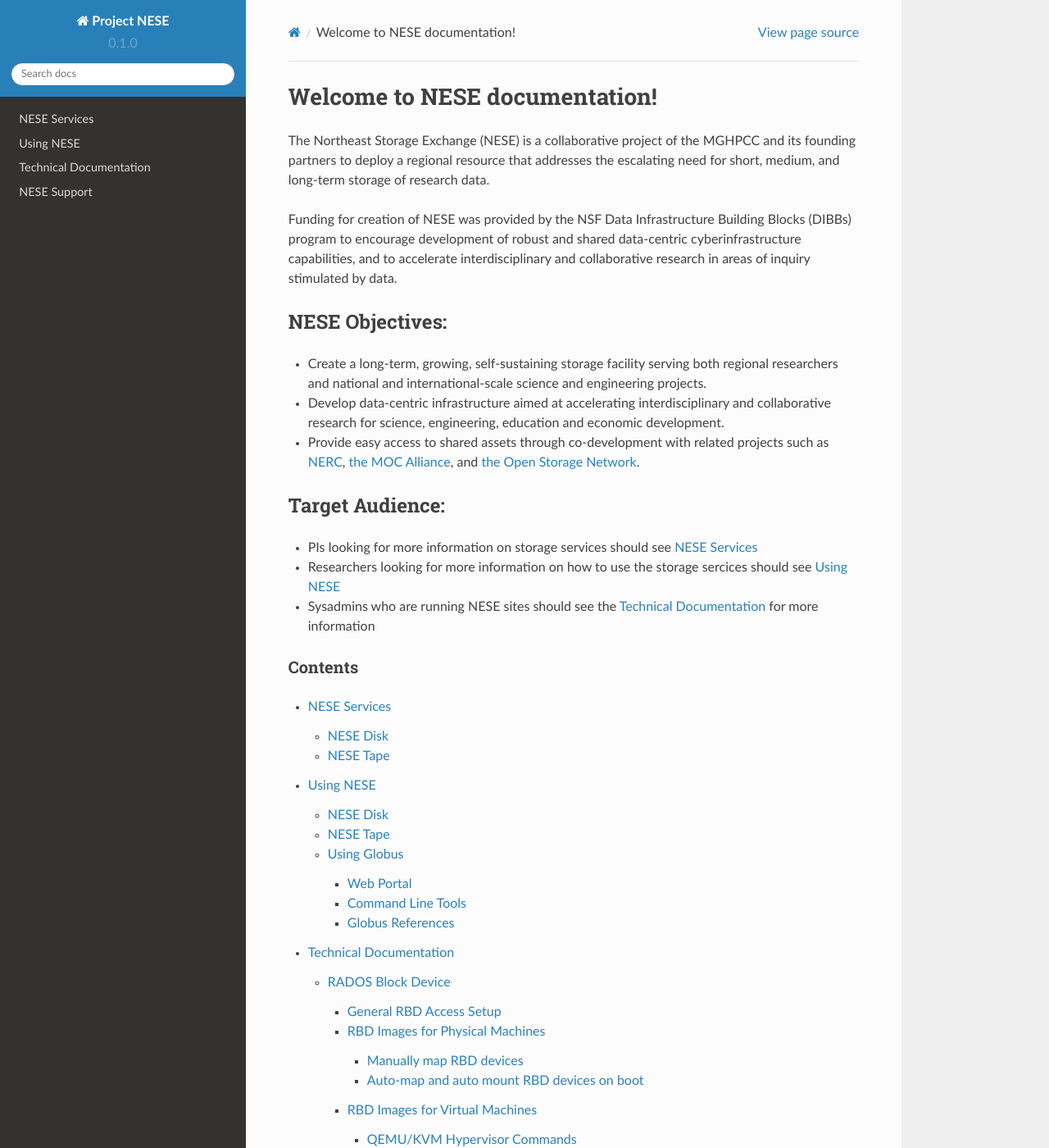
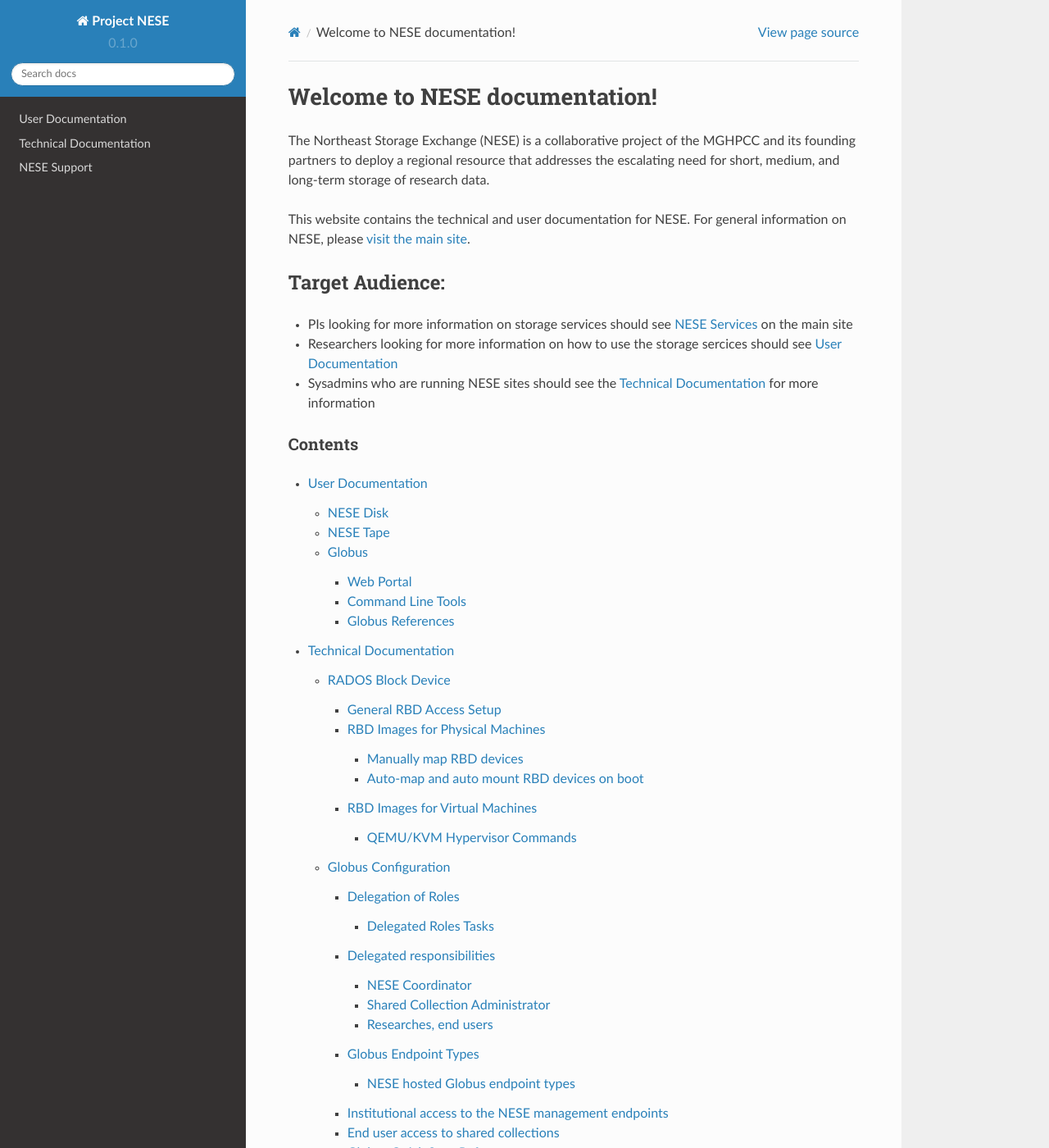
Before and after one commit to mghpcsim/rtd-nese, a Sphinx documentation site: the page built from docs/source/index.rst, in a window 1280 px wide and 1400 px high. Shown: the whole window at 82% size. Built offline with Sphinx 7.4.7 and the Read the Docs theme 2.0.0, drawn with Linux system fonts in a browser that asks for light colours.

Commit message:
first pass at refactoring to match website

```diff
--- a/docs/source/index.rst
+++ b/docs/source/index.rst
@@ -5,26 +5,15 @@
 partners to deploy a regional resource that addresses the escalating need for short, medium, and
 long-term storage of research data.
 
-Funding for creation of NESE was provided by the NSF Data Infrastructure Building Blocks (DIBBs)
-program to encourage development of robust and shared data-centric cyberinfrastructure capabilities,
-and to accelerate interdisciplinary and collaborative research in areas of inquiry stimulated by data.
-
-NESE Objectives:
-^^^^^^^^^^^^^^^^
-
-* Create a long-term, growing, self-sustaining storage facility serving both regional researchers and national and international-scale science and engineering projects.
-
-* Develop data-centric infrastructure aimed at accelerating interdisciplinary and collaborative research for science, engineering, education and economic development.
-
-* Provide easy access to shared assets through co-development with related projects such as `NERC <https://nerc.mghpcc.org>`_, `the MOC Alliance <https://www.bu.edu/hic/centers-initiatives-labs/mocalliance/>`_, and `the Open Storage Network <https://www.openstoragenetwork.org>`_.
-
+This website contains the technical and user documentation for NESE.
+For general information on NESE, please `visit the main site <https://nesedev.mghpcc.org>`_.
 
 Target Audience:
 ^^^^^^^^^^^^^^^^
 
-* PIs looking for more information on storage services should see `NESE Services <https://nesedev.readthedocs.io/en/latest/services.html>`_
+* PIs looking for more information on storage services should see `NESE Services <https://nesedev.mghpcc.org/services/>`_ on the main site
 
-* Researchers looking for more information on how to use the storage sercices should see `Using NESE <https://nesedev.readthedocs.io/en/latest/using-nese.html>`_
+* Researchers looking for more information on how to use the storage sercices should see `User Documentation <https://nesedev.readthedocs.io/en/latest/user-docs.html>`_
 
 * Sysadmins who are running NESE sites should see the `Technical Documentation <https://nesedev.readthedocs.io/en/latest/technical-docs.html>`_ for more information
 
@@ -33,7 +22,6 @@
 
 .. toctree::
 
-   services
-   using-nese
+   user-docs
    technical-docs
    support
--- a/docs/source/using-nese.rst
+++ b/docs/source/user-docs.rst
@@ -1,5 +1,5 @@
-Using NESE
-==========
+User Documentation
+==================
 
 NESE Disk
 ---------
@@ -85,8 +85,8 @@
         cache but will not remove files from tape. Deleting files through Globus will make the tape storage
         inaccessible.
 
-Using Globus
-------------
+Globus
+------
 
 Whether you are using NESE Tape or the NESE Disk data lake services, you will use Globus.
 Globus can be used in two main ways, through a web interface or through command line tools.
```
